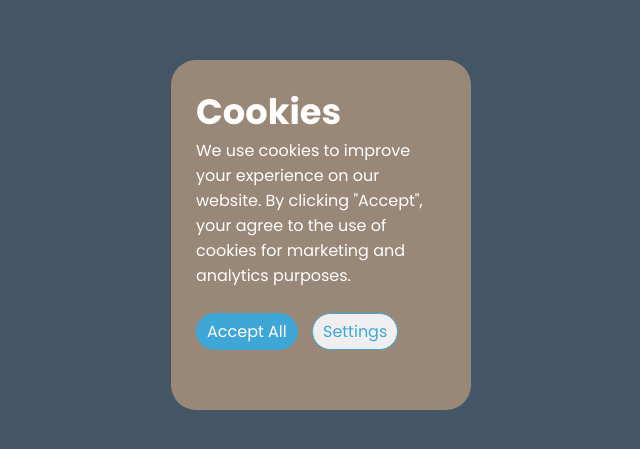
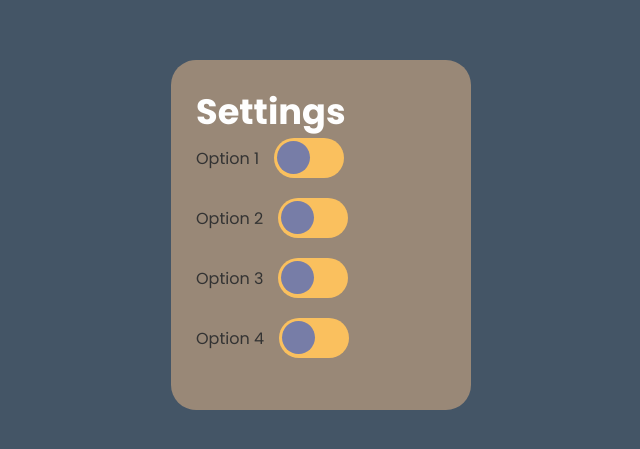
Before and after one commit to dave-sommerville/cookie-dialogue, a plain HTML site: page index.html in a window 1280 px wide. Shown: the part 165-614 px from the top of the page, without its empty margins (319-959 px from the left). Drawn offline with Linux system fonts and the light colour scheme.

Commit message:
Toggle Buttons added into the Settings  modal

```diff
--- a/index.html
+++ b/index.html
@@ -19,7 +19,6 @@
 <body>
 	<main class="flex f-col">
 		<!-- <section class="toggle-display">
-			<h3>Toggle</h3>
 			<div class="toggle-container">
 				<input type="checkbox" id="toggle" class="toggle-checkbox">
 				<label for="toggle" class="toggle-label">
@@ -27,7 +26,7 @@
 				</label>
 			</div>
 		</section> -->
-		<section>
+		<!-- <section>
 			<div class="cookie-dialogue flex f-col">
 				<h3>Cookies</h3>
 				<p>
@@ -41,6 +40,50 @@
 					<button class="settings">Settings</button>
 				</p>
 			</div>
+		</section> -->
+		<section class="cookie-settings flex f-col">
+				<h3>
+					Settings
+				</h3>
+				<div class="toggle-group">
+					<div class="toggle-item">
+						<span class="toggle-text">Option 1</span>
+						<div class="toggle-container">
+							<input type="checkbox" id="toggle1" class="toggle-checkbox">
+							<label for="toggle1" class="toggle-label">
+								<span class="toggle-ball circle"></span>
+							</label>
+						</div>
+					</div>
+					<div class="toggle-item">
+						<span class="toggle-text">Option 2</span>
+						<div class="toggle-container">
+							<input type="checkbox" id="toggle2" class="toggle-checkbox">
+							<label for="toggle2" class="toggle-label">
+								<span class="toggle-ball circle"></span>
+							</label>
+						</div>
+					</div>
+					<div class="toggle-item">
+						<span class="toggle-text">Option 3</span>
+						<div class="toggle-container">
+							<input type="checkbox" id="toggle3" class="toggle-checkbox">
+							<label for="toggle3" class="toggle-label">
+								<span class="toggle-ball circle"></span>
+							</label>
+						</div>
+					</div>
+					<div class="toggle-item">
+						<span class="toggle-text">Option 4</span>
+						<div class="toggle-container">
+							<input type="checkbox" id="toggle4" class="toggle-checkbox">
+							<label for="toggle4" class="toggle-label">
+								<span class="toggle-ball circle"></span>
+							</label>
+						</div>
+					</div>
+				</div>
+
 		</section>
 	</main>
 </body>
--- a/src/css/style.css
+++ b/src/css/style.css
@@ -14,6 +14,10 @@
 
 .cursor-pointer {
 	cursor: pointer;
+}
+
+.circle {
+	border-radius: 50%;
 }
 
 :root {
@@ -43,7 +47,7 @@ main {
 	z-index: 0;
 }
 
-.cookie-dialogue {
+.cookie-dialogue, .cookie-settings {
 	width: 300px;
 	height: 350px;
 	border-radius: 25px;
@@ -76,24 +80,27 @@ button:hover {
 	color: #fff;
 	background-color: #3fa7d6;
 }
-
-.toggle-display {
-	width: 40svw;
-	height: 15svh;
-	background-color: var(--clr-drk-2);
-	text-align: center;
+/* Parent container for the toggle group */
+.toggle-group {
+  display: flex;
+  flex-direction: column;
+  gap: 20px;
 }
 
-.toggle-display {
-	border-top-right-radius: 15px;
-	border-top-left-radius: 15px;
+/* Individual toggle item */
+.toggle-item {
+  display: flex;
+  align-items: center;
+  gap: 15px;
 }
 
-.slider-display {
-	border-bottom-right-radius: 15px;
-	border-bottom-left-radius: 15px;
+/* Text for each toggle */
+.toggle-text {
+  font-size: 1rem;
+  color: var(--clr-dark-text, #333);
 }
 
+/* Reuse existing toggle styles */
 .toggle-container {
   display: inline-block;
   position: relative;
@@ -101,12 +108,10 @@ button:hover {
   height: 40px;
 }
 
-/* Hidden checkbox */
 .toggle-checkbox {
   display: none;
 }
 
-/* Label (outer oval) */
 .toggle-label {
   display: block;
   background-color: var(--clr-accent-1);
@@ -117,7 +122,6 @@ button:hover {
   transition: background-color 0.3s ease;
 }
 
-/* Ball (inner circle) */
 .toggle-ball {
   position: absolute;
   top: 3px;
@@ -128,7 +132,6 @@ button:hover {
   transition: transform 0.3s ease;
 }
 
-/* Translation with absolute positioning to give the toggle appearnace */
 .toggle-checkbox:checked + .toggle-label {
   background-color: var(--clr-green);
 }
```
